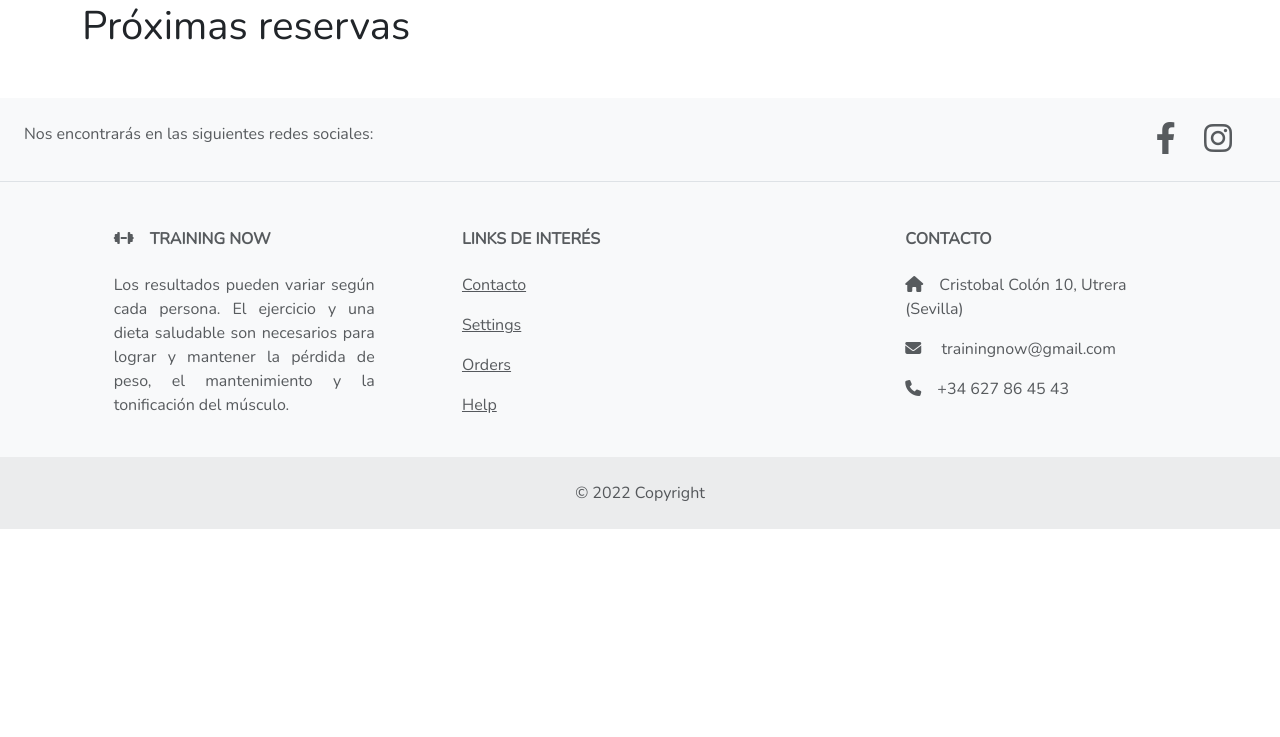
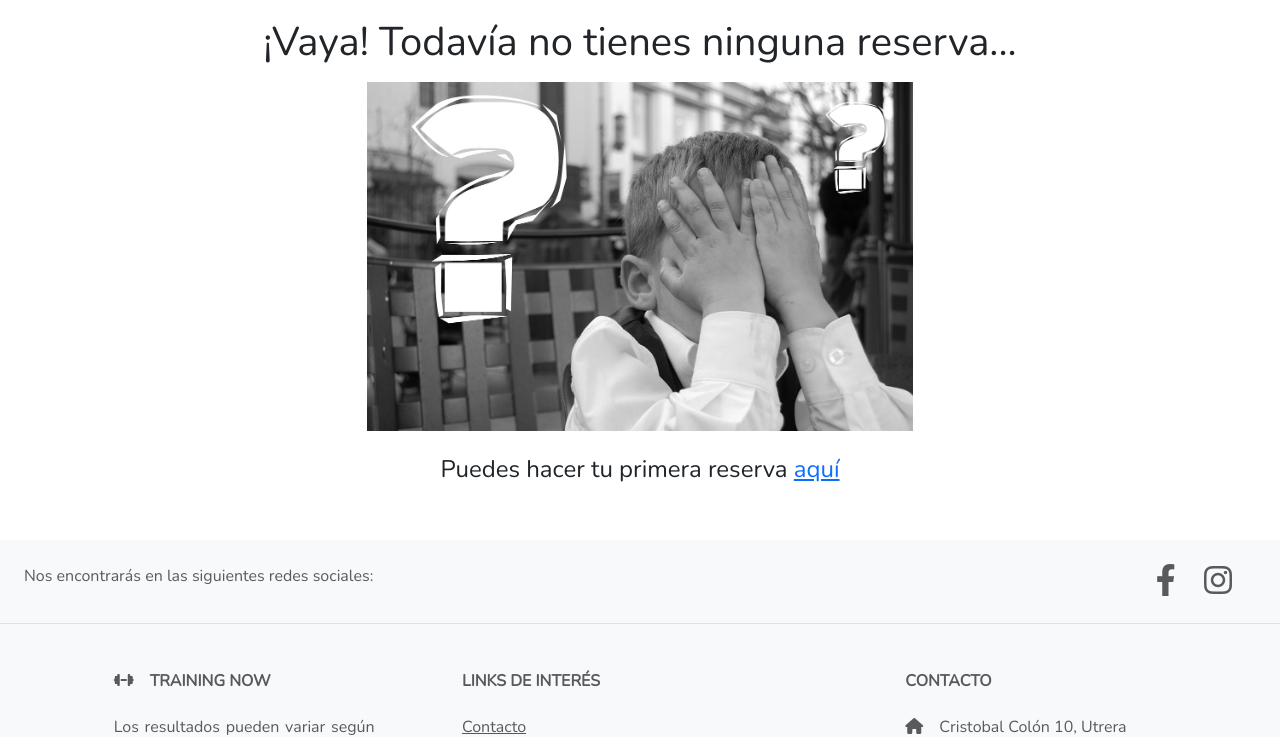
Before and after one commit to zeeeqi/training_now, a Django app: template templates/bookings/my_bookings.html in a window 1280 px wide. Shown: the part 124-861 px from the top of the page. Before the commit the page ends 653 px from the top, so only its background shows below. Run offline with Django 4.2, Linux system fonts and the light colour scheme; the template is opened without the code that fills it, so the values that code supplies are empty; some libraries are stand-ins or nearby versions.

Commit message:
Add image when user doesn't have bookings

```diff
--- a/templates/bookings/my_bookings.html
+++ b/templates/bookings/my_bookings.html
@@ -3,10 +3,10 @@
 {% block title %}Mis Reservas | Training Now{% endblock title %}
 
 {% block content %}
-<div class="container">
-    <h1 class="h1 mb-4">Próximas reservas</h1>
+<div class="container mt-3">
 
     {% if bookings %}
+    <h1 class="h1 mb-4">Tus próximas reservas</h1>
 
     <ul class="list-group">
         {% for booking in bookings %}
@@ -14,6 +14,17 @@
         {% endfor %}
     </ul>
     {% else %}
+        <div class="row">
+            <div class="col-12">
+                <h1 class="h1 mb-3 text-center">¡Vaya! Todavía no tienes ninguna reserva...</h1>
+            </div>
+            <div class="col-12 col-md-10 col-lg-6 offset-md-1 offset-lg-3 mb-2 mb-lg-4">
+                <img class="img-fluid" src="{% static 'img/mistake.jpg' %}" alt="">
+            </div>
+            <div class="col-12">
+                <p class="text-center h4">Puedes hacer tu primera reserva <a href="{% url 'bookings_app:bookings' %}">aquí</a></p>
+            </div>
+        </div>
 
     {% endif %}
 </div>
--- a/templates/home/index.html
+++ b/templates/home/index.html
@@ -20,13 +20,13 @@
     </div>
     <div class="carousel-inner">
         <div class="carousel-item active">
-            <img src="{% static 'img/carousel1.jpg' %}" class="d-block w-100" alt="...">
+            <img src="{% static 'img/carousel1.jpg' %}" class="d-block w-100" alt="Imagen de carrusel">
         </div>
         <div class="carousel-item">
-            <img src="{% static 'img/carousel2.jpg' %}" class="d-block w-100" alt="...">
+            <img src="{% static 'img/carousel2.jpg' %}" class="d-block w-100" alt="Imagen de carrusel">
         </div>
         <div class="carousel-item">
-            <img src="{% static 'img/carousel3.jpg' %}" class="d-block w-100" alt="...">
+            <img src="{% static 'img/carousel3.jpg' %}" class="d-block w-100" alt="Imagen de carrusel">
         </div>
     </div>
     <button class="carousel-control-prev" type="button" data-bs-target="#carousel" data-bs-slide="prev">
```
Also changed, not shown: static/img/entrenamiento-adaptado2.jpg (deleted), static/img/mistake.jpg (added).
